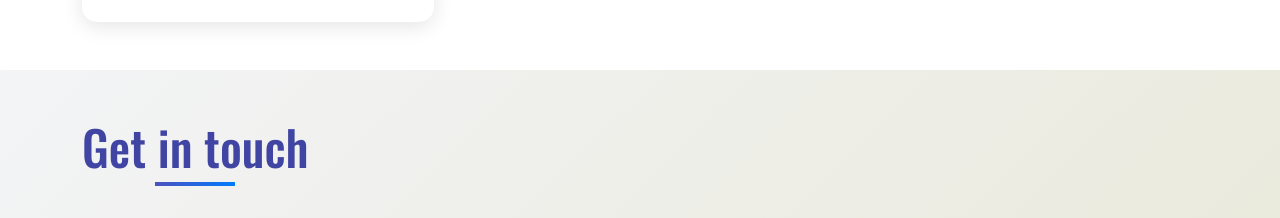
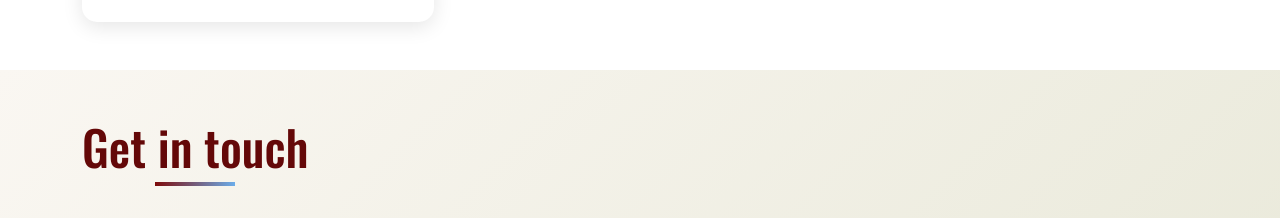
Before and after one commit to mshaheen220/michaelshaheen.com, a plain HTML site: page index.html in a window 1280 px wide. Shown: the part 8272-8490 px from the top of the page. Drawn offline with nearby package versions, Linux system fonts and the light colour scheme.

```diff
--- a/css/styles.css
+++ b/css/styles.css
@@ -110,7 +110,62 @@
     --charcoal: #3A4F4F; /* Deep Blue-Green Gray (complements teal) */
     --white: #FFFFFF;
 }
-
+/* Palette 8: Hunter & Gold */
+body.palette-8 {
+    --teal-primary: #2C6E49; /* Hunter Green (Your color) */
+    --teal-dark: #225738;
+    --teal-light: #4A8C67;
+
+    --orange-primary: #DDA448; /* Rich Amber/Gold (New Accent) */
+    --orange-dark: #C28E3A;
+    --orange-light: #E8B86E;
+
+    --cream: #EAE2B7; /* Warm Parchment (Your color) */
+    --charcoal: #313633; /* Dark, warm greenish-gray */
+    --white: #FFFFFF;
+}
+/* Palette 9: Canyon Sunset */
+body.palette-9 {
+    --teal-primary: #D36A34; /* Burnt Orange / Canyon Rust */
+    --teal-dark: #B35221;
+    --teal-light: #E0895B;
+
+    --orange-primary: #3A5B6B; /* Deep Steel Blue */
+    --orange-dark: #2C4550;
+    --orange-light: #577C8E;
+
+    --cream: #F7F3EF; /* Light Beige */
+    --charcoal: #3D3531; /* Dark Brownish-Gray */
+    --white: #FFFFFF;
+}
+/* Palette 10: Graphite & Signal */
+body.palette-10 {
+    --teal-primary: #4A4A4A; /* Graphite Gray */
+    --teal-dark: #333333;
+    --teal-light: #6B6B6B;
+
+    --orange-primary: #F0C419; /* Bright Signal Yellow */
+    --orange-dark: #DDAE00;
+    --orange-light: #FFD44C;
+
+    --cream: #F5F5F5; /* Very Light Gray */
+    --charcoal: #212121; /* Near Black */
+    --white: #FFFFFF;
+}
+/* Palette 11: Espresso & Powder Blue */
+body.palette-11 {
+    --teal-primary: #4E342E; /* Deep Espresso Brown */
+    --teal-dark: #3E2723;
+    --teal-light: #6A4F4A;
+
+    --orange-primary: #A9D1E2; /* Soft Powder Blue */
+    --orange-dark: #8FBACF;
+    --orange-light: #C7E4F1;
+
+    --cream: #F9F6F0; /* Warm Parchment */
+    --charcoal: #2A1D1A; /* Almost-black brown */
+    --white: #FFFFFF;
+}
 * {
     margin: 0;
     padding: 0;
--- a/index.html
+++ b/index.html
@@ -125,7 +125,7 @@
       (function() {
         // 1. Define the palettes
             // Define the total number of palettes
-            const paletteCount = 7; // This will create palette-0 through palette-6
+            const paletteCount = 11; // This will create palette-0 through palette-6
 
             // 1. Create an empty array to hold the names
             var palettes = [];
```
